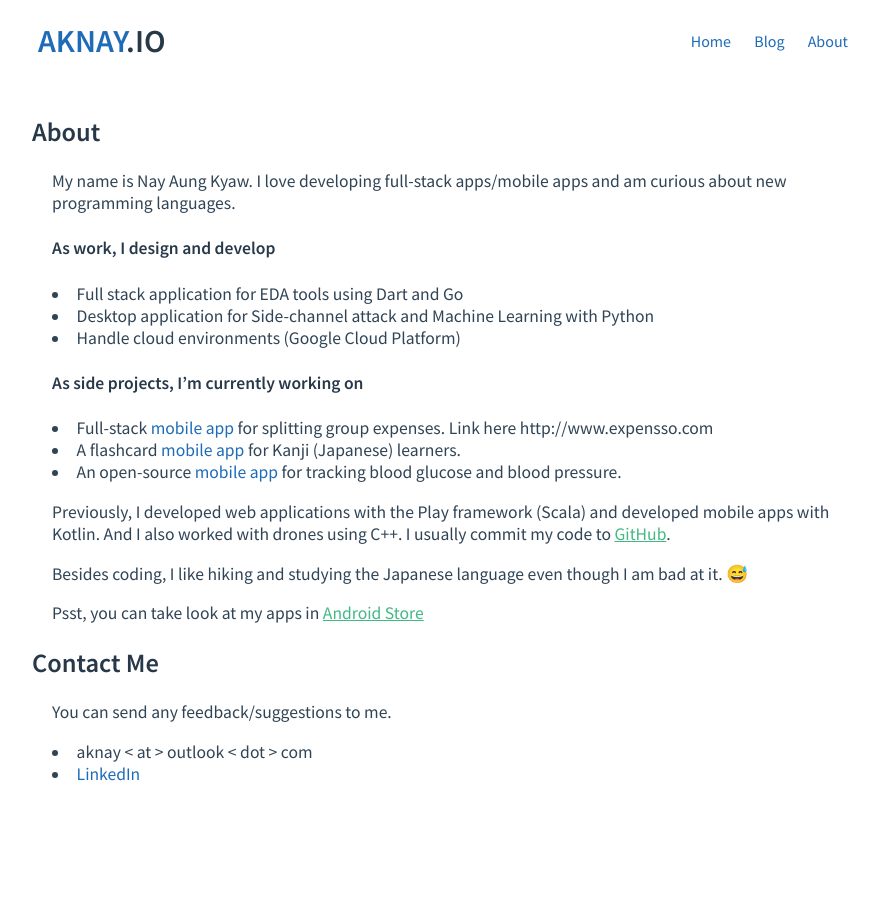
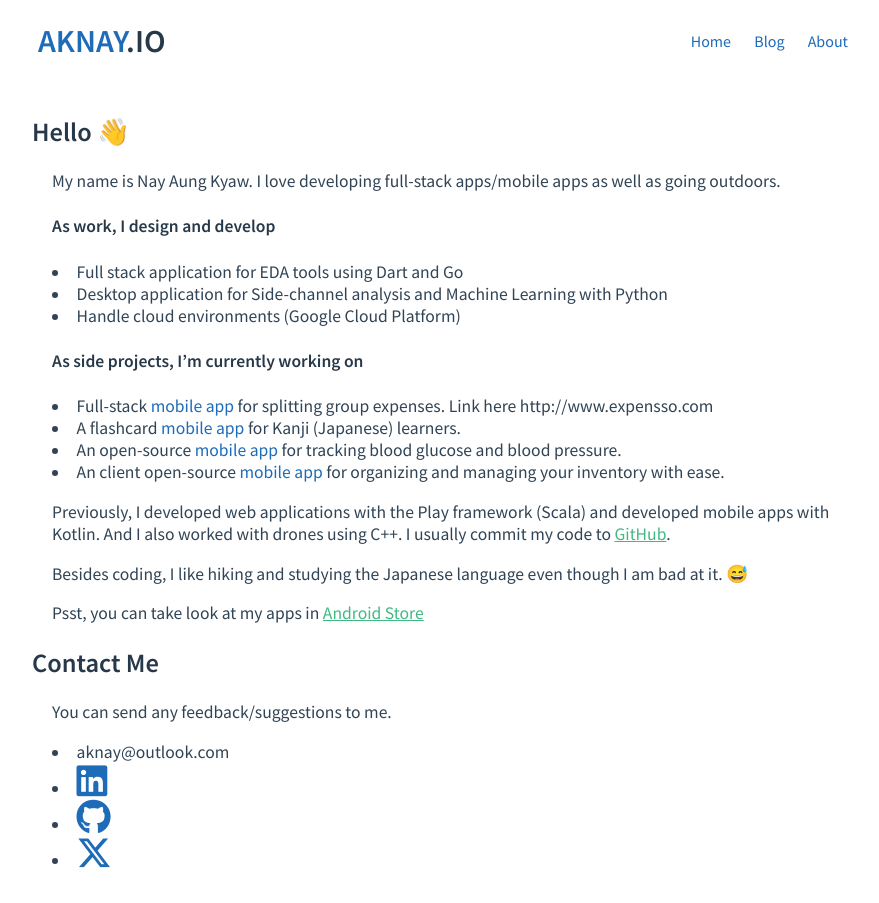
Before and after one commit to aknay/aknay.github.io, a Jekyll site: the page built from about.html, in a window 1280 px wide. Shown: the whole page, without its empty margins (192-1071 px from the left). Built offline with Jekyll 4.4.1, drawn with Linux system fonts in a browser that asks for light colours.

Commit message:
update about

```diff
--- a/_includes/head.html
+++ b/_includes/head.html
@@ -10,6 +10,7 @@
   <link rel="stylesheet" href="{{ site.baseurl }}/css/cayman.css">
   <link rel="stylesheet" href="{{ site.baseurl }}/css/syntax.css">
   <link rel="stylesheet" href="{{ site.baseurl }}/css/mermaid.css">
+  <link rel="stylesheet" href="https://cdnjs.cloudflare.com/ajax/libs/font-awesome/6.5.2/css/all.min.css" integrity="sha512-SnH5WK+bZxgPHs44uWIX+LLJAJ9/2PkPKZ5QiAj6Ta86w+fsb2TkcmfRyVX3pBnMFcV7oQPJkl9QevSCWr3W6A==" crossorigin="anonymous" referrerpolicy="no-referrer" />
   <script src="/res/mermaid.min.js"></script>
   <script>
   (function(i,s,o,g,r,a,m){i['GoogleAnalyticsObject']=r;i[r]=i[r]||function(){
--- a/about.html
+++ b/about.html
@@ -4,15 +4,15 @@ title: About
 ---
 
 
-<h2>About</h2>
+<h2>Hello 👋</h2>
 
    <div class="container">
    <p>
-   My name is Nay Aung Kyaw. I love developing full-stack apps/mobile apps and am curious about new programming languages. </p>
+   My name is Nay Aung Kyaw. I love developing full-stack apps/mobile apps as well as going outdoors. </p>
 
    <h4>As work, I design and develop</h4>
    <li>Full stack application for EDA tools using Dart and Go</li>
-   <li>Desktop application for Side-channel attack and Machine Learning with Python</li>
+   <li>Desktop application for Side-channel analysis and Machine Learning with Python</li>
    <li>Handle cloud environments (Google Cloud Platform)</li>
 
 
@@ -21,19 +21,22 @@ title: About
    <li>Full-stack <a href="   https://play.google.com/store/apps/details?id=io.maker.expensso" target="_blank">mobile app</a> for splitting group expenses. Link here http://www.expensso.com </li>
    <li> A flashcard <a href="https://play.google.com/store/apps/details?id=io.maker.kanjiflashcards" target="_blank">mobile app</a> for Kanji (Japanese) learners.  </li>
    <li> An open-source <a href="https://play.google.com/store/apps/details?id=io.maker.healthtracker" target="_blank">mobile app</a> for tracking blood glucose and blood pressure.  </li>
+   <li> An client open-source <a href="https://play.google.com/store/apps/details?id=io.maker.warelake" target="_blank">mobile app</a> for organizing and managing your inventory with ease.  </li>
 
 
    <p>Previously, I developed web applications with the Play framework (Scala) and developed mobile apps with Kotlin. And I also worked with drones using C++.  I usually commit my code to <a href="https://github.com/aknay" target="_blank">GitHub</a>.</p>
 
    <p>Besides coding, I like hiking and studying the Japanese language even though I am bad at it. 😅  </p>
 
-   <p>Psst, you can take look at my apps in <a href="https://play.google.com/store/apps/developer?id=MakerDevLab" target="_blank">Android Store</a></p>
+   <p>Psst, you can take look at my apps in <a href="https://play.google.com/store/apps/developer?id=aknay" target="_blank">Android Store</a></p>
 
 </div>
 
 <h2>Contact Me </h2>
    <div class="container">
    <p>You can send any feedback/suggestions to me. </p>
-   <li>aknay < at > outlook < dot > com </li>
-   <li><a href="https://sg.linkedin.com/in/nay-aung-kyaw" target="_blank">LinkedIn</a></li>
+   <li>aknay@outlook.com </li>
+   <li>    <a href="https://sg.linkedin.com/in/aknay" target="_blank"><i class="fab fa-linkedin fa-2x"></i></a></li>
+   <li>    <a href="https://github.com/aknay" target="_blank"><i class="fab fa-github fa-2x"></i></a></li>
+   <li>    <a href="https://x.com/aknay_dev" target="_blank"><i class="fab fa-x-twitter fa-2x"></i></a></li>
 </div>
```
Also changed, not shown: 1 other file.
